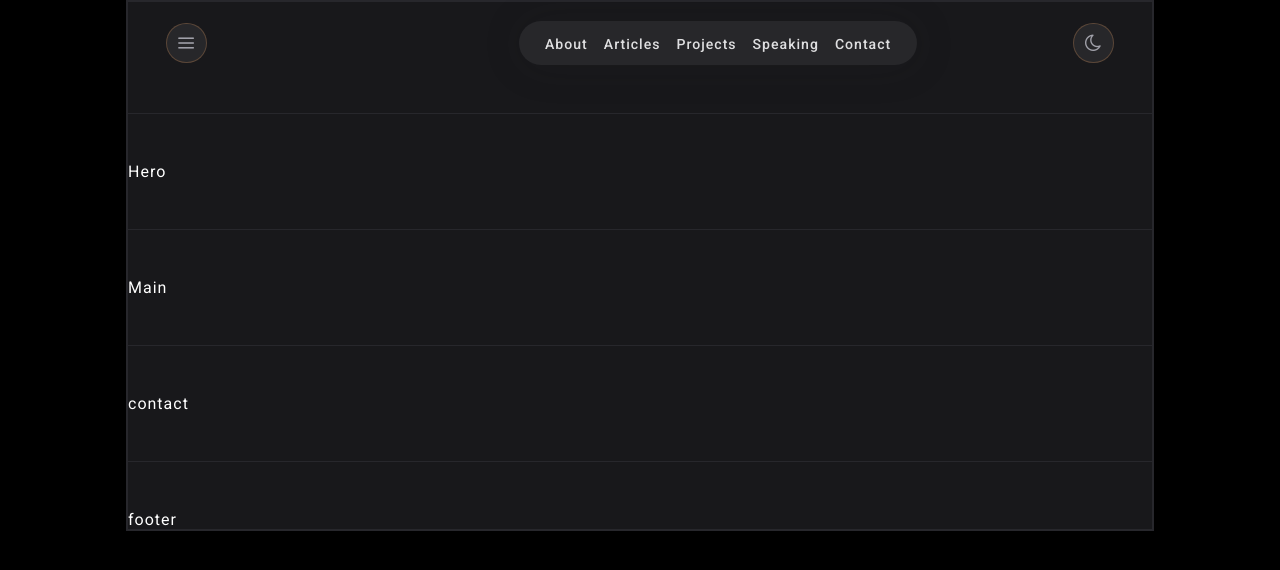
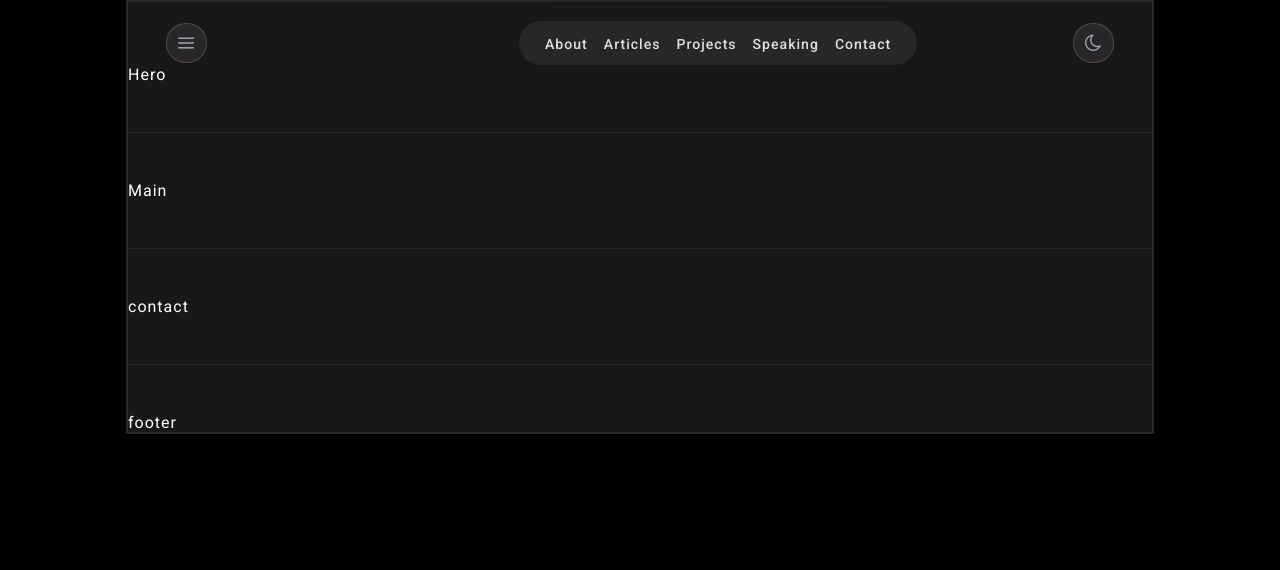
Before and after one commit to midaismael/portfolio, a React (Vite) app: page / in a window 1280 px wide. Shown: the top 570 px of the page. Built offline with nearby package versions, Linux system fonts and the light colour scheme.

Commit message:
remove-divider

```diff
--- a/src/App.jsx
+++ b/src/App.jsx
@@ -10,7 +10,6 @@ function App() {
   return (
     <div className='container'>
       <Header />
-      <div className='divider' />
       <Hero />
       <div className='divider' />
       <Main />
```
